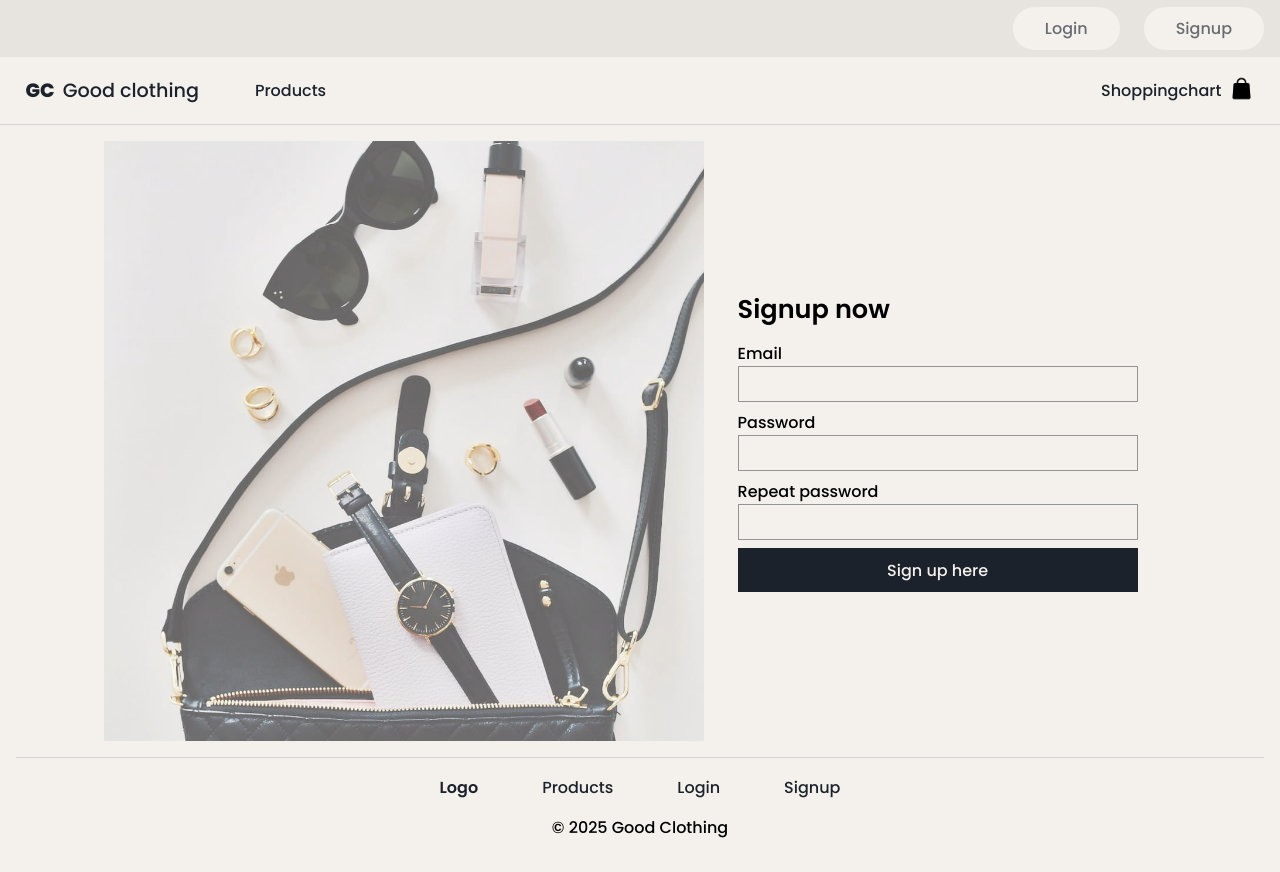
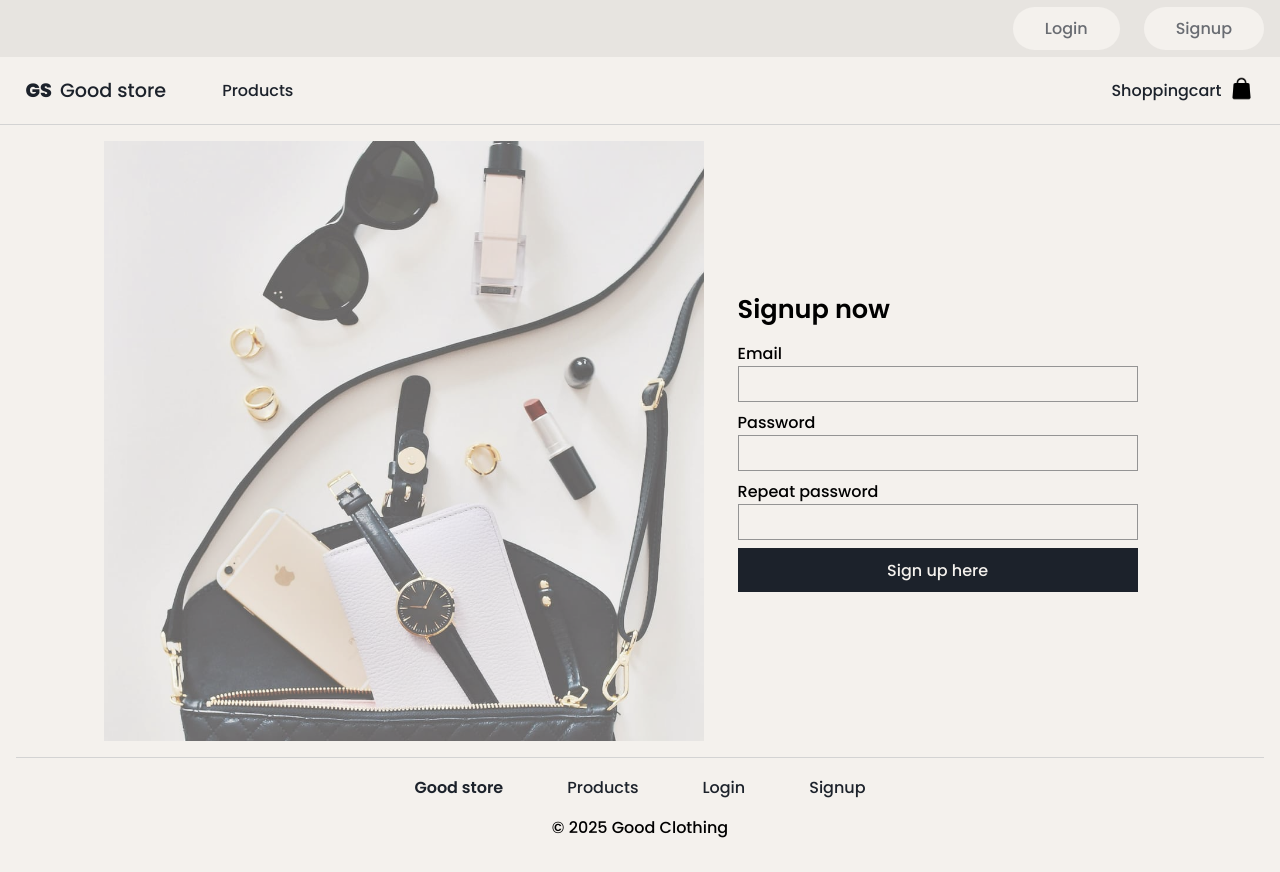
Before and after one commit to ThePhilipJuhl/Good-clothing-, a website with bundled scripts: page signup.htm in a window 1280 px wide. Built offline with nearby package versions, Linux system fonts and the light colour scheme.

Commit message:
updated nav and footer done

```diff
--- a/signup.htm
+++ b/signup.htm
@@ -10,31 +10,28 @@
     <script src="js/signup.js" type="module"></script>
 </head>
 <body>
+    <header>
         <nav id="utility-menu">
-        <ul id="utility-menu-logged-out">
+            <ul id="utility-menu-logged-out" aria-label="User navigation">
                 <li id="login"><a href="login.htm">Login</a></li>
                 <li id="signup"><a href="signup.htm">Signup</a></li>
             </ul>
 
             <ul id="utility-menu-logged-in">
-            <li><p id="user"></p></li>
+                <li><span id="user"></span></li>
                 <li id="logout"><button id="btnLogout">Log out</button></li>
             </ul>
         </nav>
-    <nav id="main-menu">
+        <nav id="main-menu" aria-label="Main navigation">
             <ul>
-            <li><a href="index.html">
-                <p class="logo">GC</p>
-                <p class="brand-name">Good clothing</p>
-            </a></li>
+                <li><a href="index.html"> <span class="logo">GS</span> <span class="brand-name">Good store</span> </a></li>
                 <li><a href="products.htm">Products</a></li>
             </ul>
             <ul>
-            <li><a href="checkout.htm">
-                <p class="shoppingcart">Shoppingchart</p><img src="img/shopping-bag.png" alt="cart">
-            </a></li>
+                <li><a href="checkout.htm"> <span class="shoppingcart">Shoppingcart</span><img src="img/shopping-bag.png" alt="cart"></a></li>
             </ul>
         </nav>
+    </header>
 
     <main>
         <section>
@@ -78,22 +75,21 @@
         </section>
     </main>
 
+
     <footer>
-        <div class="footer-content">
         <ul>
-                <li><a class="footer-logo" href="index.html">Logo</a></li>
-                <li><a href="#">Products</a></li>
+            <li><a class="footer-logo" href="index.html">Good store</a></li>
+            <li><a href="products.htm">Products</a></li>
             <li><a href="login.htm">Login</a></li>
             <li><a href="signup.htm">Signup</a></li>
         </ul>
-        </div>
         <p>&copy; 2025 Good Clothing</p>
     </footer>
 
     <dialog id="modal">
-        <button class="close">&times;</button>
         <header>
             <h3></h3>
+            <button class="close">&times;</button>
         </header>
         <p></p>
     </dialog>
```
Also changed, not shown: checkout.htm (+9 -14 lines), index.html (+4 -4 lines), login.htm (+11 -13 lines), product.htm (+9 -14 lines), products.htm (+9 -14 lines). Lines whose indentation alone changed are shown as unchanged.
